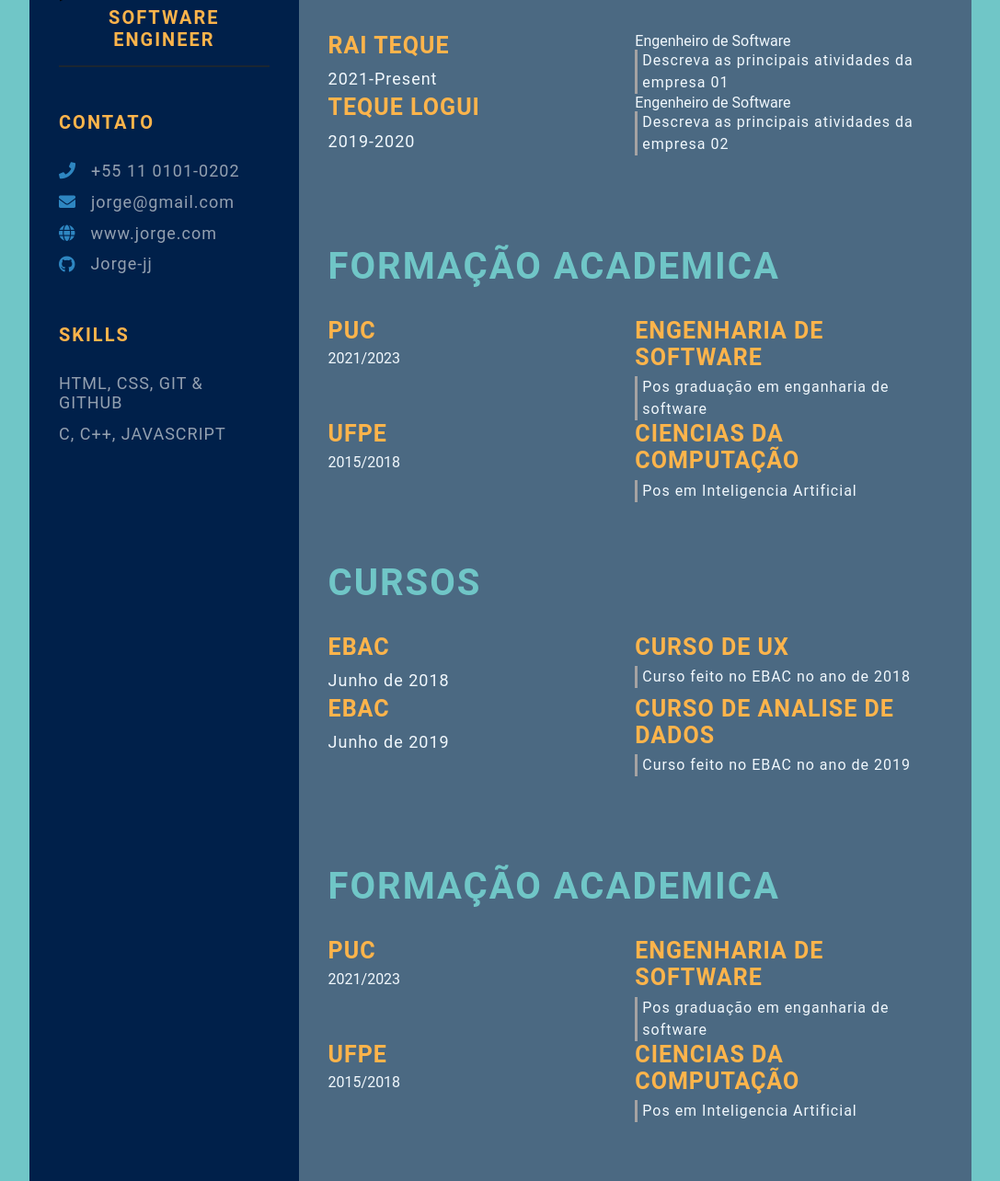
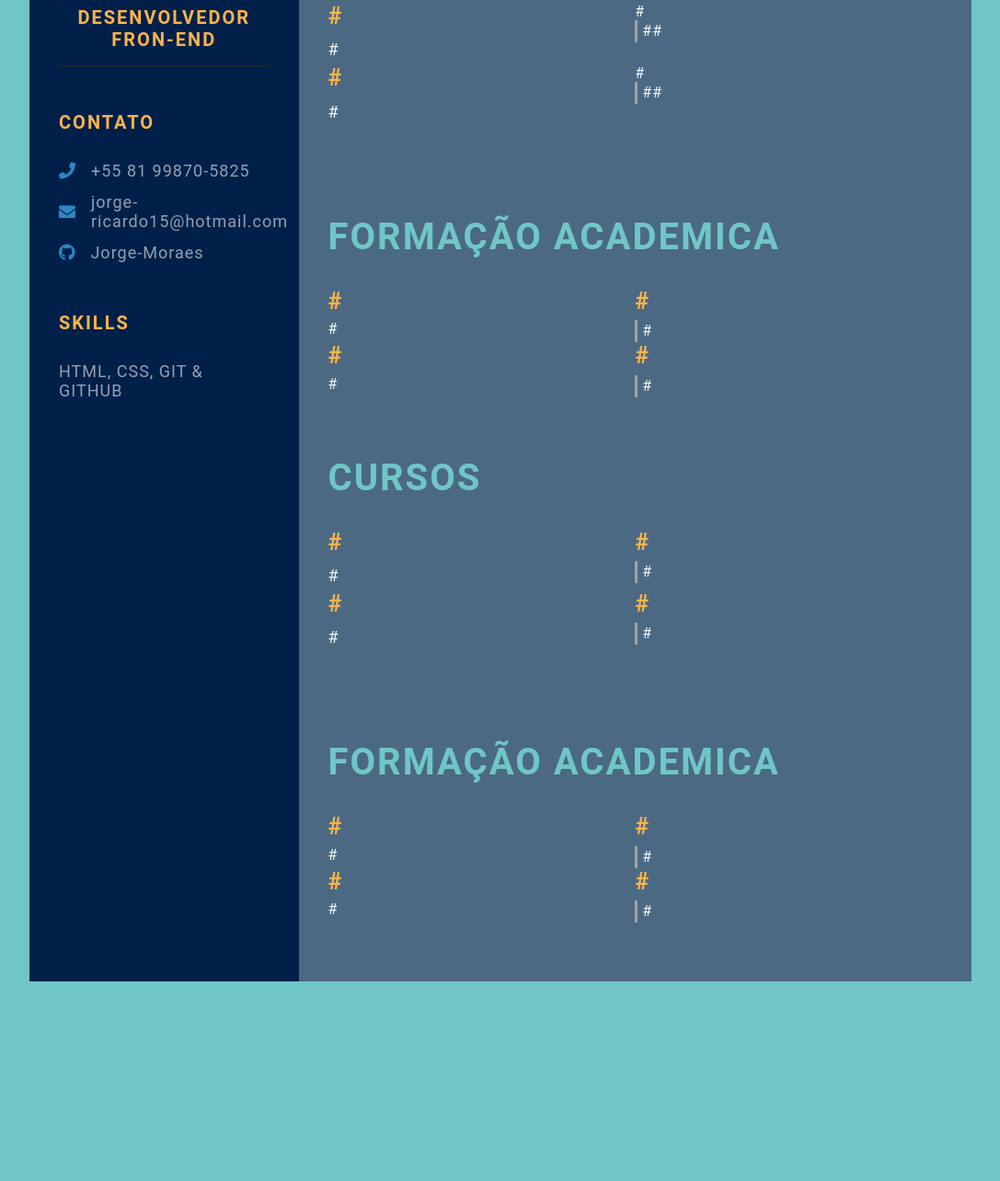
Before and after one commit to Jorge-Moraes/desafios-jornadaDev-ebac, a plain HTML site: page index.html in a window 1280 px wide. Shown: the part 411-1695 px from the top of the page at 92% size, without its empty margins (96-1183 px from the left). After the commit the page ends 1510 px from the top, so only its background shows below. Drawn offline with Linux system fonts and the light colour scheme.

```diff
--- a/index.html
+++ b/index.html
@@ -20,15 +20,14 @@
                 <div class="profile">
                     <img class="profile-image" src="img/profile-image.jpg" alt="profile image">
                     <p class="name">Jorge Ricardo</p>>
-                    <p class="profession">Software engineer</p>
+                    <p class="profession">Desenvolvedor Fron-end</p>
                 </div>
                 <div class="contact-info">
                     <p class="left-title">Contato</p>
                     <ul>
-                        <li><i class="fa fa-phone"></i>+55 11 0101-0202</li>
-                        <li><i class="fa fa-envelope"></i>jorge@gmail.com</li>
-                        <li><i class="fa fa-globe"></i>www.jorge.com</li>
-                        <li><i class="fab fa-github"></i>Jorge-jj</li>
+                        <li><i class="fa fa-phone"></i>+55 81 99870-5825</li>
+                        <li><i class="fa fa-envelope"></i>jorge-ricardo15@hotmail.com</li>
+                        <li><i class="fab fa-github"></i>Jorge-Moraes</li>
                     </ul>
                 </div>
                 <div class="skills">
@@ -38,7 +37,7 @@
                             <p>HTML, CSS, GIT & GitHub</p>
                         </li>
                         <li>
-                            <p>C, C++, JavaScript</p>
+                            <p></p>
                         </li>
                     </ul>
                 </div>
@@ -50,8 +49,8 @@
                     <div class="right-title">Sobre Mim</div>
                     <p class="about-me-contents">
                         Olá Sou o Jorge.<br>
-                        <br> o que faço
-                        <br> minha competencias
+                        <br> Estudante na area de front-end
+                        <br>
                     </p>
                 </section>
 
@@ -59,23 +58,23 @@
                     <div class="right-title">Experiencia</div>
                     <div class="experience-contents">
                         <div class="exp-left">
-                            <p class="exp-company-name">Rai teque</p>
-                            <p class="exp-time-period">2021-Present</p>
+                            <p class="exp-company-name">#</p>
+                            <p class="exp-time-period">#</p>
                         </div>
                         <div class="exp-right">
-                            <p class="expe-position">Engenheiro de Software</p>
+                            <p class="expe-position">#</p>
                             <p class="exp-desc">
-                                Descreva as principais atividades da empresa 01
+                                ##
                             </p>
                         </div>
                         <div class="exp-left">
-                            <p class="exp-company-name">Teque logui</p>
-                            <p class="exp-time-period">2019-2020</p>
+                            <p class="exp-company-name">#</p>
+                            <p class="exp-time-period">#</p>
                         </div>
                         <div class="exp-right">
-                            <p class="expe-position">Engenheiro de Software</p>
+                            <p class="expe-position">#</p>
                             <p class="exp-desc">
-                                Descreva as principais atividades da empresa 02
+                                ##
                             </p>
                         </div>
 
@@ -85,23 +84,23 @@
                     <div class="right-title">Formação Academica</div>
                     <div class="education-contents">
                         <div class="education-left">
-                            <p class="education-school-name">PUC</p>
-                            <p class="education-time-period">2021/2023</p>
+                            <p class="education-school-name">#</p>
+                            <p class="education-time-period">#</p>
                         </div>
                         <div class="education-right">
-                            <p class="education-subject">Engenharia de Software</p>
+                            <p class="education-subject">#</p>
                             <p class="education-desc">
-                                Pos graduação em enganharia de software
+                                #
                             </p>
                         </div>
                         <div class="education-left">
-                            <p class="education-school-name">UFPE</p>
-                            <p class="education-time-period">2015/2018</p>
+                            <p class="education-school-name">#</p>
+                            <p class="education-time-period">#</p>
                         </div>
                         <div class="education-right">
-                            <p class="education-subject">Ciencias da Computação</p>
+                            <p class="education-subject">#</p>
                             <p class="education-desc">
-                                Pos em Inteligencia Artificial
+                               #
                             </p>
                         </div>
                     </div>
@@ -110,23 +109,23 @@
                     <div class="right-title">Cursos</div>
                     <div class="awards-contents">
                         <div class="awards-left">
-                            <p class="awards-company-name">EBAC</p>
-                            <p class="awards-time-period">Junho de 2018</p>
+                            <p class="awards-company-name">#</p>
+                            <p class="awards-time-period">#</p>
                         </div>
                         <div class="awards-right">
-                            <p class="awards-name">Curso de UX</p>
+                            <p class="awards-name">#</p>
                             <p class="awards-desc">
-                                Curso feito no EBAC no ano de 2018
+                                #
                             </p>
                         </div>
                         <div class="awards-left">
-                            <p class="awards-company-name">EBAC</p>
-                            <p class="awards-time-period">Junho de 2019</p>
+                            <p class="awards-company-name">#</p>
+                            <p class="awards-time-period">#</p>
                         </div>
                         <div class="awards-right">
-                            <p class="awards-name">Curso de Analise de Dados</p>
+                            <p class="awards-name">#</p>
                             <p class="awards-desc">
-                                Curso feito no EBAC no ano de 2019
+                                #
                             </p>
                         </div>
                     </div>
@@ -136,23 +135,23 @@
                     <div class="right-title">Formação Academica</div>
                     <div class="education-contents">
                         <div class="education-left">
-                            <p class="education-school-name">PUC</p>
-                            <p class="education-time-period">2021/2023</p>
+                            <p class="education-school-name">#</p>
+                            <p class="education-time-period">#</p>
                         </div>
                         <div class="education-right">
-                            <p class="education-subject">Engenharia de Software</p>
+                            <p class="education-subject">#</p>
                             <p class="education-desc">
-                                Pos graduação em enganharia de software
+                                #
                             </p>
                         </div>
                         <div class="education-left">
-                            <p class="education-school-name">UFPE</p>
-                            <p class="education-time-period">2015/2018</p>
+                            <p class="education-school-name">#</p>
+                            <p class="education-time-period">#</p>
                         </div>
                         <div class="education-right">
-                            <p class="education-subject">Ciencias da Computação</p>
+                            <p class="education-subject">#</p>
                             <p class="education-desc">
-                                Pos em Inteligencia Artificial
+                                #
                             </p>
                         </div>
                     </div>
```
